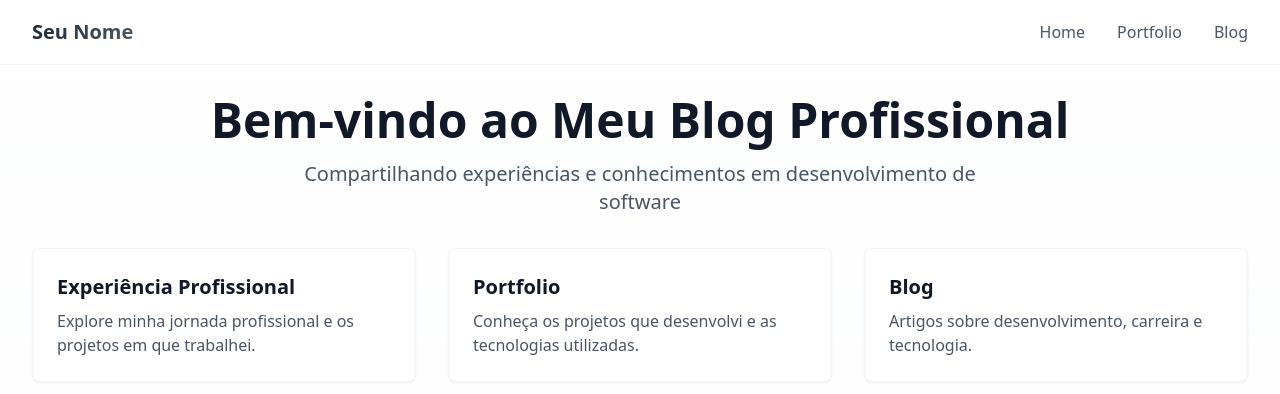
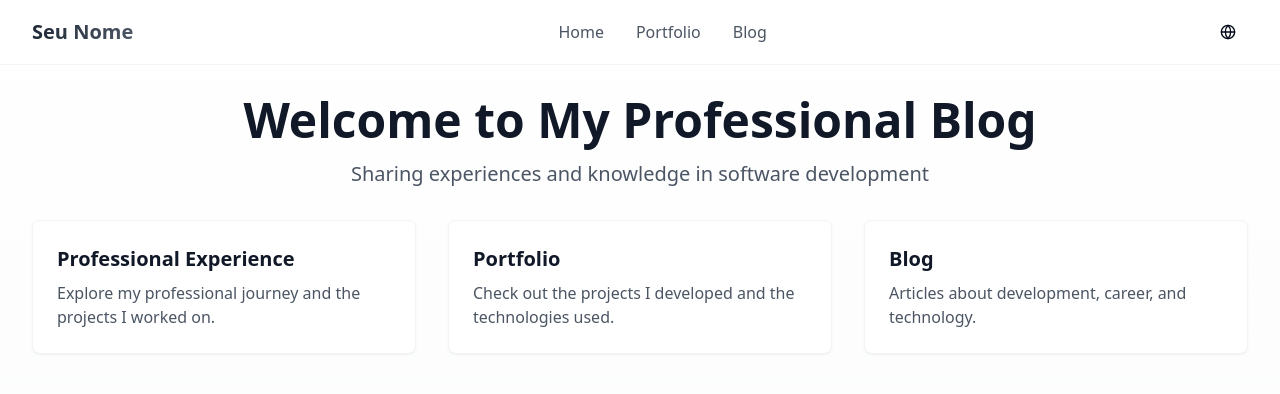
Before and after one commit to TomMenezes/modern-career-blog, a React (Vite) app: page / in a window 1280 px wide. Shown: the top 394 px of the page. Built offline with nearby package versions, Linux system fonts and the light colour scheme.

Commit message:
Add i18n support
Add internationalization (i18n) support to the application, including Portuguese and English language options with language selection in the header.

```diff
--- a/package.json
+++ b/package.json
@@ -45,6 +45,8 @@
     "cmdk": "^1.0.0",
     "date-fns": "^3.6.0",
     "embla-carousel-react": "^8.3.0",
+    "i18next": "^24.2.2",
+    "i18next-browser-languagedetector": "^8.0.2",
     "input-otp": "^1.2.4",
     "lucide-react": "^0.462.0",
     "next-themes": "^0.3.0",
@@ -52,6 +54,7 @@
     "react-day-picker": "^8.10.1",
     "react-dom": "^18.3.1",
     "react-hook-form": "^7.53.0",
+    "react-i18next": "^15.4.0",
     "react-resizable-panels": "^2.1.3",
     "react-router-dom": "^6.26.2",
     "recharts": "^2.12.7",
--- a/src/App.tsx
+++ b/src/App.tsx
@@ -10,6 +10,7 @@ import Blog from "./pages/Blog";
 import BlogPost from "./pages/BlogPost";
 import Experience from "./pages/Experience";
 import NotFound from "./pages/NotFound";
+import "./i18n/config";
 
 const queryClient = new QueryClient();
 
--- a/src/components/Navbar.tsx
+++ b/src/components/Navbar.tsx
@@ -1,7 +1,17 @@
 
 import { Link } from "react-router-dom";
+import { useTranslation } from "react-i18next";
+import { Button } from "./ui/button";
+import { Globe } from "lucide-react";
 
 const Navbar = () => {
+  const { t, i18n } = useTranslation();
+
+  const toggleLanguage = () => {
+    const newLang = i18n.language === 'pt' ? 'en' : 'pt';
+    i18n.changeLanguage(newLang);
+  };
+
   return (
     <nav className="fixed top-0 left-0 right-0 bg-white/80 backdrop-blur-md border-b border-gray-100 z-50">
       <div className="max-w-7xl mx-auto px-4 sm:px-6 lg:px-8">
@@ -13,15 +23,23 @@ const Navbar = () => {
           </div>
           <div className="hidden sm:flex sm:space-x-8">
             <Link to="/" className="nav-link">
-              Home
+              {t('nav.home')}
             </Link>
             <Link to="/portfolio" className="nav-link">
-              Portfolio
+              {t('nav.portfolio')}
             </Link>
             <Link to="/blog" className="nav-link">
-              Blog
+              {t('nav.blog')}
             </Link>
           </div>
+          <Button
+            variant="ghost"
+            size="icon"
+            onClick={toggleLanguage}
+            className="ml-4"
+          >
+            <Globe className="h-5 w-5" />
+          </Button>
         </div>
       </div>
     </nav>
--- /dev/null
+++ b/src/i18n/config.ts
@@ -0,0 +1,29 @@
+
+import i18n from 'i18next';
+import { initReactI18next } from 'react-i18next';
+import LanguageDetector from 'i18next-browser-languagedetector';
+
+import translationEN from './en/translation.json';
+import translationPT from './pt/translation.json';
+
+const resources = {
+  en: {
+    translation: translationEN,
+  },
+  pt: {
+    translation: translationPT,
+  },
+};
+
+i18n
+  .use(LanguageDetector)
+  .use(initReactI18next)
+  .init({
+    resources,
+    fallbackLng: 'pt',
+    interpolation: {
+      escapeValue: false,
+    },
+  });
+
+export default i18n;
--- /dev/null
+++ b/src/i18n/en/translation.json
@@ -0,0 +1,29 @@
+
+{
+  "nav": {
+    "home": "Home",
+    "portfolio": "Portfolio",
+    "blog": "Blog"
+  },
+  "home": {
+    "welcome": "Welcome to My Professional Blog",
+    "subtitle": "Sharing experiences and knowledge in software development",
+    "experience": {
+      "title": "Professional Experience",
+      "description": "Explore my professional journey and the projects I worked on."
+    },
+    "portfolio": {
+      "title": "Portfolio",
+      "description": "Check out the projects I developed and the technologies used."
+    },
+    "blog": {
+      "title": "Blog",
+      "description": "Articles about development, career, and technology."
+    }
+  },
+  "experience": {
+    "title": "Professional Experience",
+    "role": "Full Stack Developer",
+    "description": "Development of web applications using React, Node.js and TypeScript. Implementation of new features, maintenance of existing code and performance optimization."
+  }
+}
--- /dev/null
+++ b/src/i18n/pt/translation.json
@@ -0,0 +1,29 @@
+
+{
+  "nav": {
+    "home": "Início",
+    "portfolio": "Portfólio",
+    "blog": "Blog"
+  },
+  "home": {
+    "welcome": "Bem-vindo ao Meu Blog Profissional",
+    "subtitle": "Compartilhando experiências e conhecimentos em desenvolvimento de software",
+    "experience": {
+      "title": "Experiência Profissional",
+      "description": "Explore minha jornada profissional e os projetos em que trabalhei."
+    },
+    "portfolio": {
+      "title": "Portfólio",
+      "description": "Conheça os projetos que desenvolvi e as tecnologias utilizadas."
+    },
+    "blog": {
+      "title": "Blog",
+      "description": "Artigos sobre desenvolvimento, carreira e tecnologia."
+    }
+  },
+  "experience": {
+    "title": "Experiência Profissional",
+    "role": "Desenvolvedor Full Stack",
+    "description": "Desenvolvimento de aplicações web utilizando React, Node.js e TypeScript. Implementação de novas funcionalidades, manutenção de código existente e otimização de performance."
+  }
+}
--- a/src/pages/Experience.tsx
+++ b/src/pages/Experience.tsx
@@ -1,13 +1,16 @@
 
 import Navbar from "@/components/Navbar";
+import { useTranslation } from "react-i18next";
 
 const Experience = () => {
+  const { t } = useTranslation();
+
   return (
     <div className="min-h-screen bg-gradient-to-b from-white to-gray-50">
       <Navbar />
       <main className="pt-24 px-4 sm:px-6 lg:px-8 max-w-7xl mx-auto">
         <div className="fade-in">
-          <h1 className="text-4xl font-bold text-gray-900 mb-8">Experiência Profissional</h1>
+          <h1 className="text-4xl font-bold text-gray-900 mb-8">{t('experience.title')}</h1>
           <div className="grid gap-8">
             {/* Exemplo de Experiência */}
             <div className="bg-white rounded-lg shadow-sm border border-gray-100 overflow-hidden hover:shadow-md transition-shadow">
@@ -16,11 +19,9 @@ const Experience = () => {
                   <h3 className="text-xl font-semibold text-gray-900">Nome da Empresa</h3>
                   <span className="text-gray-500">Jan 2020 - Present</span>
                 </div>
-                <h4 className="text-lg font-medium text-gray-700 mb-2">Desenvolvedor Full Stack</h4>
+                <h4 className="text-lg font-medium text-gray-700 mb-2">{t('experience.role')}</h4>
                 <p className="text-gray-600 mb-4">
-                  Desenvolvimento de aplicações web utilizando React, Node.js e TypeScript.
-                  Implementação de novas funcionalidades, manutenção de código existente e
-                  otimização de performance.
+                  {t('experience.description')}
                 </p>
                 <div className="flex flex-wrap gap-2">
                   <span className="px-3 py-1 bg-gray-100 text-gray-700 rounded-full text-sm">
--- a/src/pages/Index.tsx
+++ b/src/pages/Index.tsx
@@ -1,8 +1,11 @@
 
 import Navbar from "@/components/Navbar";
 import { Link } from "react-router-dom";
+import { useTranslation } from "react-i18next";
 
 const Index = () => {
+  const { t } = useTranslation();
+
   return (
     <div className="min-h-screen bg-gradient-to-b from-white to-gray-50">
       <Navbar />
@@ -10,10 +13,10 @@ const Index = () => {
         <div className="fade-in space-y-8">
           <section className="text-center space-y-4">
             <h1 className="text-4xl sm:text-5xl font-bold text-gray-900">
-              Bem-vindo ao Meu Blog Profissional
+              {t('home.welcome')}
             </h1>
             <p className="text-xl text-gray-600 max-w-2xl mx-auto">
-              Compartilhando experiências e conhecimentos em desenvolvimento de software
+              {t('home.subtitle')}
             </p>
           </section>
 
@@ -22,9 +25,11 @@ const Index = () => {
               to="/experience"
               className="bg-white p-6 rounded-lg shadow-sm border border-gray-100 hover:shadow-md transition-shadow group"
             >
-              <h3 className="text-xl font-semibold text-gray-900 mb-2 group-hover:text-primary">Experiência Profissional</h3>
+              <h3 className="text-xl font-semibold text-gray-900 mb-2 group-hover:text-primary">
+                {t('home.experience.title')}
+              </h3>
               <p className="text-gray-600">
-                Explore minha jornada profissional e os projetos em que trabalhei.
+                {t('home.experience.description')}
               </p>
             </Link>
 
@@ -32,9 +37,11 @@ const Index = () => {
               to="/portfolio"
               className="bg-white p-6 rounded-lg shadow-sm border border-gray-100 hover:shadow-md transition-shadow group"
             >
-              <h3 className="text-xl font-semibold text-gray-900 mb-2 group-hover:text-primary">Portfolio</h3>
+              <h3 className="text-xl font-semibold text-gray-900 mb-2 group-hover:text-primary">
+                {t('home.portfolio.title')}
+              </h3>
               <p className="text-gray-600">
-                Conheça os projetos que desenvolvi e as tecnologias utilizadas.
+                {t('home.portfolio.description')}
               </p>
             </Link>
 
@@ -42,9 +49,11 @@ const Index = () => {
               to="/blog"
               className="bg-white p-6 rounded-lg shadow-sm border border-gray-100 hover:shadow-md transition-shadow group"
             >
-              <h3 className="text-xl font-semibold text-gray-900 mb-2 group-hover:text-primary">Blog</h3>
+              <h3 className="text-xl font-semibold text-gray-900 mb-2 group-hover:text-primary">
+                {t('home.blog.title')}
+              </h3>
               <p className="text-gray-600">
-                Artigos sobre desenvolvimento, carreira e tecnologia.
+                {t('home.blog.description')}
               </p>
             </Link>
           </section>
```
Also changed, not shown: 1 other file (tests, documents, lock files or other folders).
